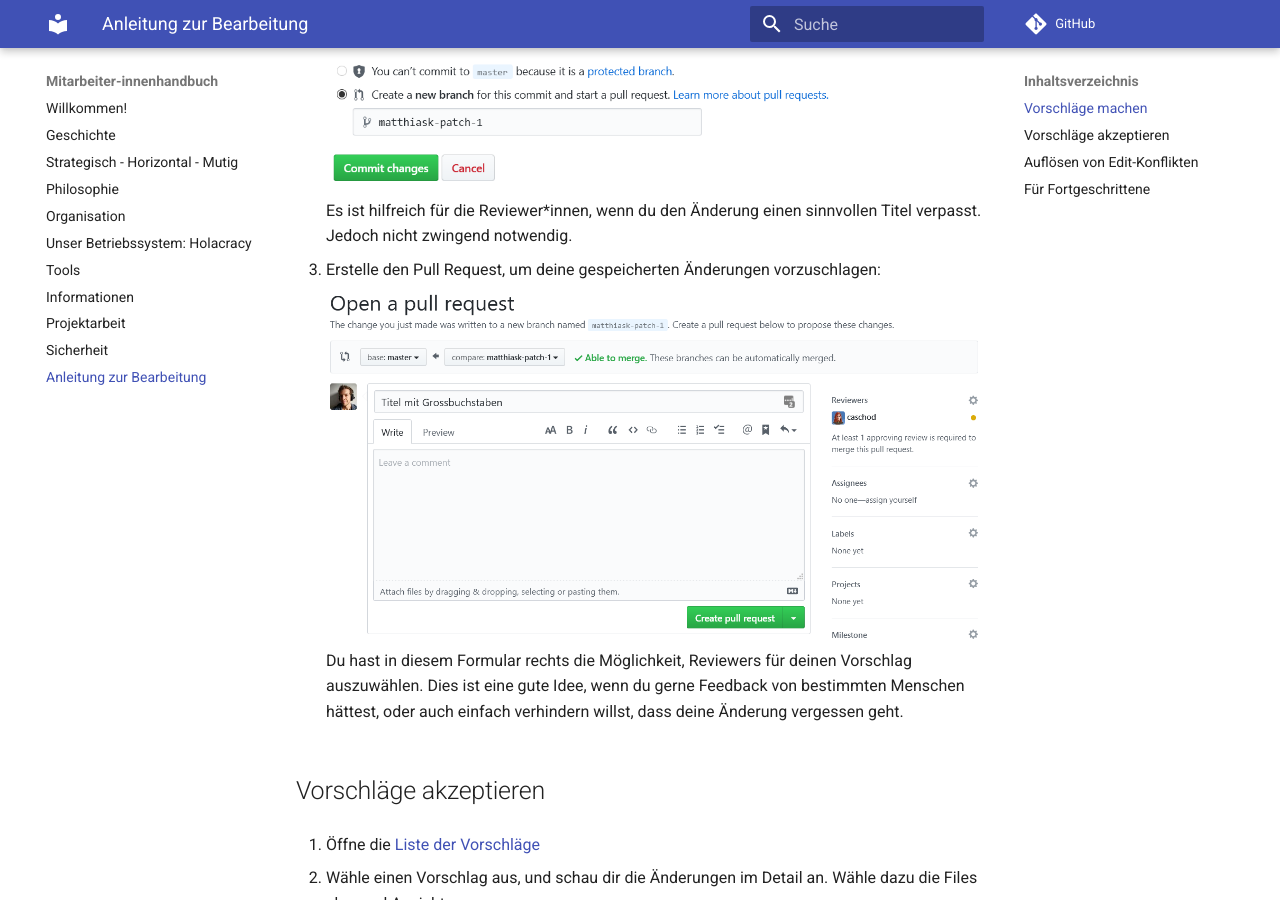
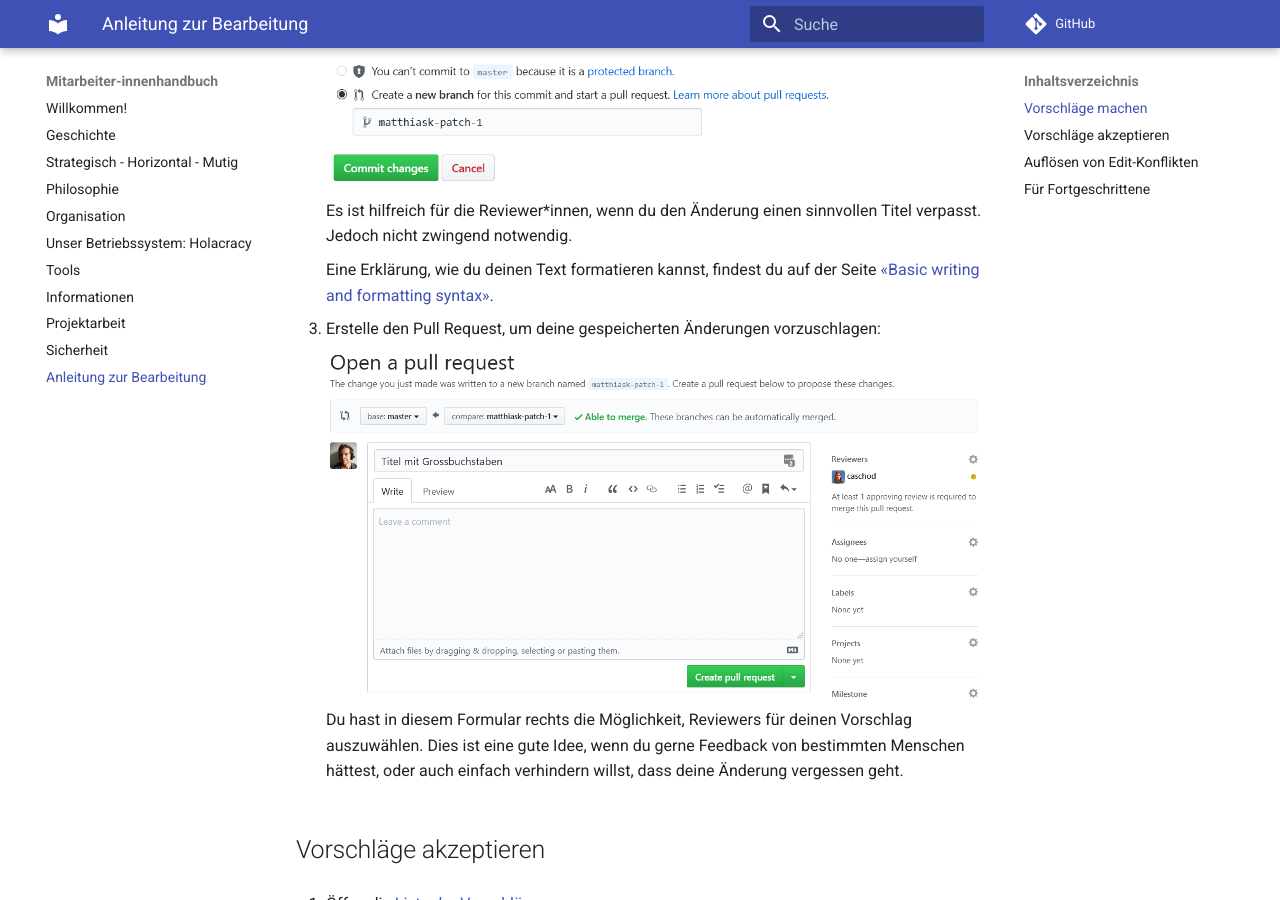
Before and after one commit to nada/handbuch, an MkDocs documentation site: the page built from docs/anleitung.md, in a window 1280 px wide and 900 px high, scrolled down 650 px. Built offline with MkDocs 1.6.1 and Material for MkDocs 9.7.7, drawn with Linux system fonts in a browser that asks for light colours; comment, search, counter and statistics services are not loaded.

Commit message:
Markdown
Habe noch einen Link zum GitHub Help Artikel über Grundlegende Formattierungen hinzugefügt.

```diff
--- a/docs/anleitung.md
+++ b/docs/anleitung.md
@@ -12,6 +12,8 @@ Denke daran, dass das Mitarbeiter*innenhandbuch öffentlich ist.
 
     ![](images/anleitung/02-commit.png)
     Es ist hilfreich für die Reviewer*innen, wenn du den Änderung einen sinnvollen Titel verpasst. Jedoch nicht zwingend notwendig.
+
+    Eine Erklärung, wie du deinen Text formatieren kannst, findest du auf der Seite [«Basic writing and formatting syntax»](https://help.github.com/en/github/writing-on-github/basic-writing-and-formatting-syntax).
 
 3. Erstelle den Pull Request, um deine gespeicherten Änderungen vorzuschlagen:
 
```
